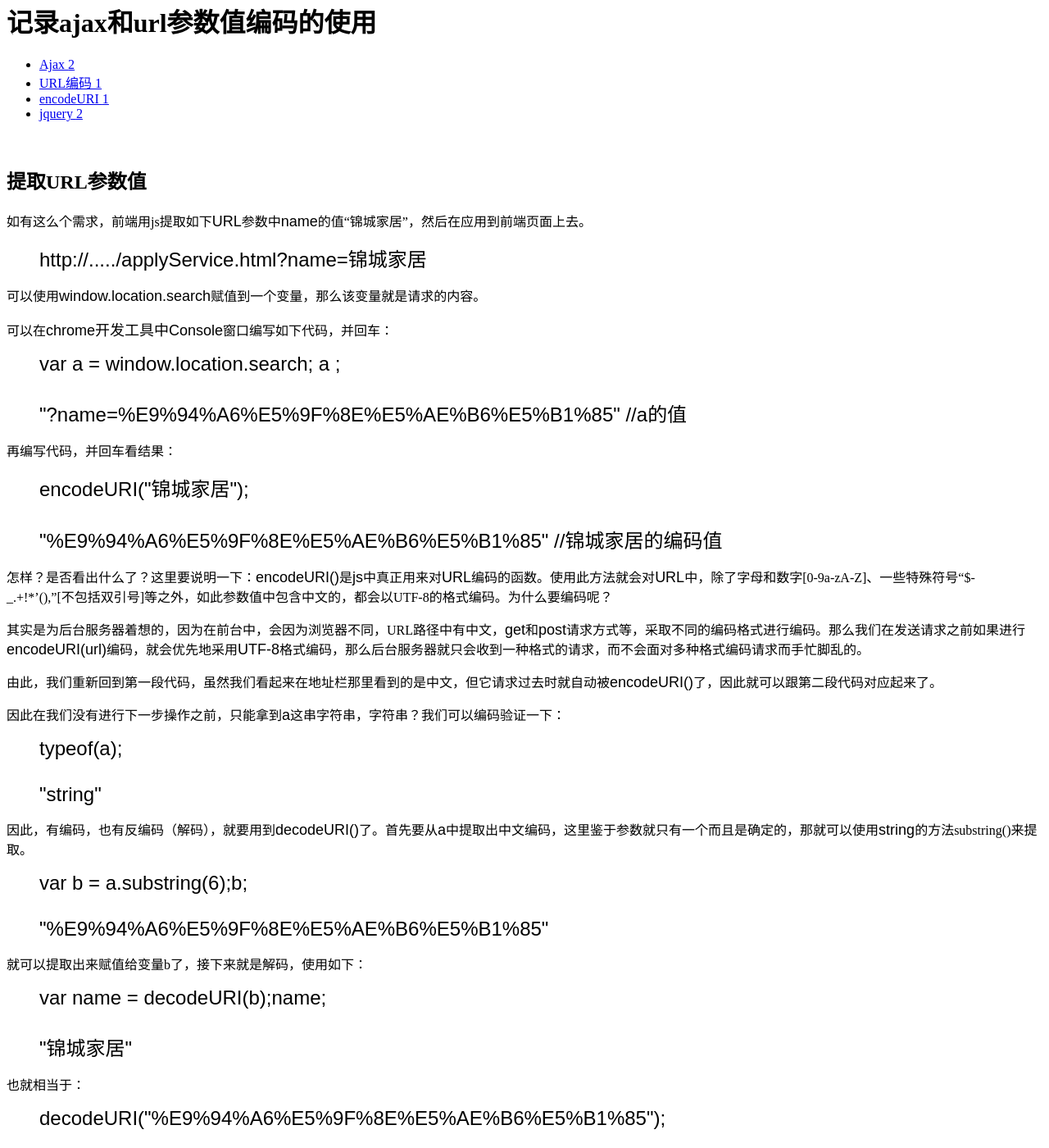
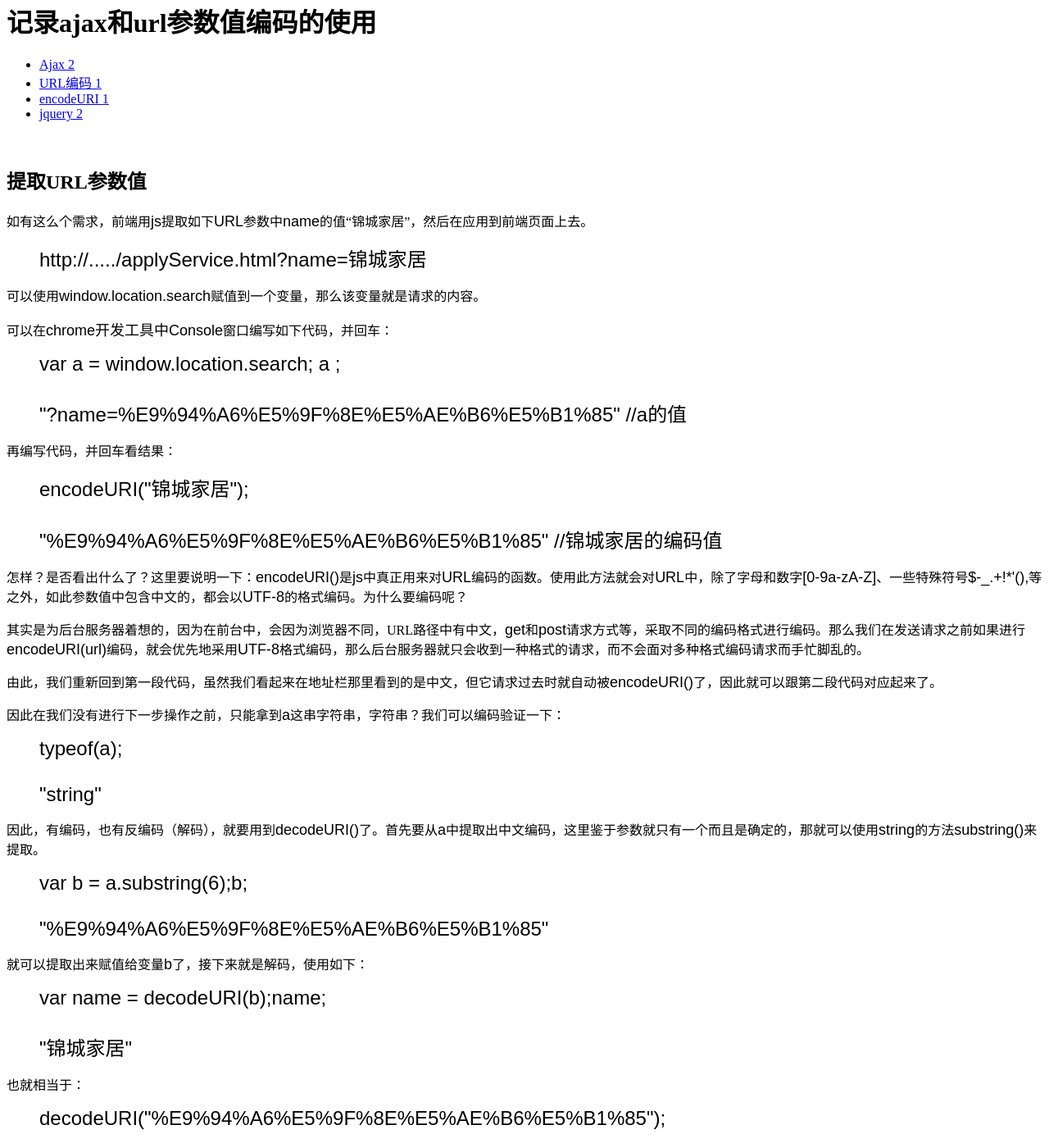
Before and after one commit to pigerla/pigerla.github.com, a Jekyll site: the page built from _posts/2013-09-28-记录Ajax和URL参数值编码的使用.md, in a window 1280 px wide and 1400 px high, scrolled down 274 px. Shown: the whole window at 82% size. Built offline with Jekyll 4.4.1, drawn with Linux system fonts in a browser that asks for light colours; comment, search, counter and statistics services are not loaded.

Commit message:
更新文章

```diff
--- a/_posts/2013-09-28-记录Ajax和URL参数值编码的使用.md
+++ b/_posts/2013-09-28-记录Ajax和URL参数值编码的使用.md
@@ -7,7 +7,7 @@
 
 ## 提取URL参数值 ##
 
-如有这么个需求，前端用js提取如下`URL`参数中`name`的值“锦城家居”，然后在应用到前端页面上去。
+如有这么个需求，前端用`js`提取如下`URL`参数中`name`的值“锦城家居”，然后在应用到前端页面上去。
 
 {% highlight html %}
 
@@ -39,7 +39,7 @@
 
 {% endhighlight %}
 
-怎样？是否看出什么了？这里要说明一下：`encodeURI()`是`js`中真正用来对`URL`编码的函数。使用此方法就会对`URL`中，除了字母和数字[0-9a-zA-Z]、一些特殊符号“$-_.+!*'(),”[不包括双引号]等之外，如此参数值中包含中文的，都会以UTF-8的格式编码。为什么要编码呢？
+怎样？是否看出什么了？这里要说明一下：`encodeURI()`是`js`中真正用来对`URL`编码的函数。使用此方法就会对`URL`中，除了字母和数字`[0-9a-zA-Z]`、一些特殊符号`$-_.+!*'(),`等之外，如此参数值中包含中文的，都会以`UTF-8`的格式编码。为什么要编码呢？
 
 其实是为后台服务器着想的，因为在前台中，会因为浏览器不同，URL路径中有中文，`get`和`post`请求方式等，采取不同的编码格式进行编码。那么我们在发送请求之前如果进行`encodeURI(url)`编码，就会优先地采用`UTF-8`格式编码，那么后台服务器就只会收到一种格式的请求，而不会面对多种格式编码请求而手忙脚乱的。
 
@@ -55,7 +55,7 @@
 
 {% endhighlight %}
 
-因此，有编码，也有反编码（解码），就要用到`decodeURI()`了。首先要从`a`中提取出中文编码，这里鉴于参数就只有一个而且是确定的，那就可以使用`string`的方法substring()来提取。
+因此，有编码，也有反编码（解码），就要用到`decodeURI()`了。首先要从`a`中提取出中文编码，这里鉴于参数就只有一个而且是确定的，那就可以使用`string`的方法`substring()`来提取。
 
 {% highlight html %}
 
@@ -65,7 +65,7 @@
 
 {% endhighlight %}
 
-就可以提取出来赋值给变量b了，接下来就是解码，使用如下：
+就可以提取出来赋值给变量`b`了，接下来就是解码，使用如下：
 
 
 {% highlight html %}
```
